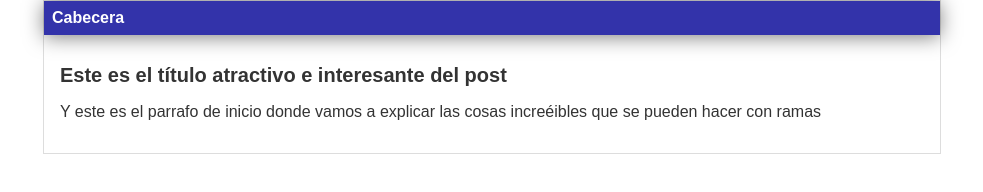
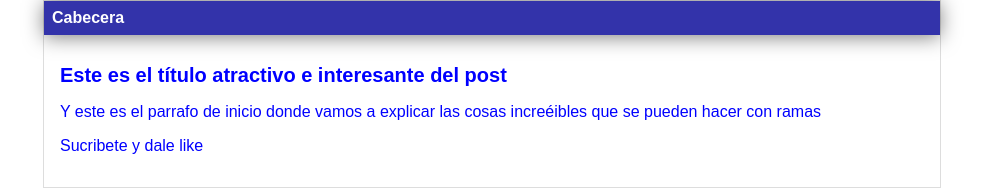
Before and after one commit to juandm89/hyperblog, a plain HTML site: page index.html in a window 1280 px wide. Shown: the whole page, without its empty margins (148-1131 px from the left). Drawn offline with Linux system fonts and the light colour scheme.

Commit message:
Agregue suscripcion, puse todo azul

```diff
--- a/estilos.css
+++ b/estilos.css
@@ -1,6 +1,6 @@
 body
 {
-    color: #333;
+    color: blue;
     text-align: center;
     font-family: Arial;
     font-size: 16px;
--- a/index.html
+++ b/index.html
@@ -11,6 +11,7 @@
             <div id="post">
                 <h1>Este es el título atractivo e interesante del post</h1>
                 <p>Y este es el parrafo de inicio donde vamos a explicar las cosas increéibles que se pueden hacer con ramas</p>
+                <p>Sucribete y dale like</p>
             </div>
         </div>
     </body>
```
